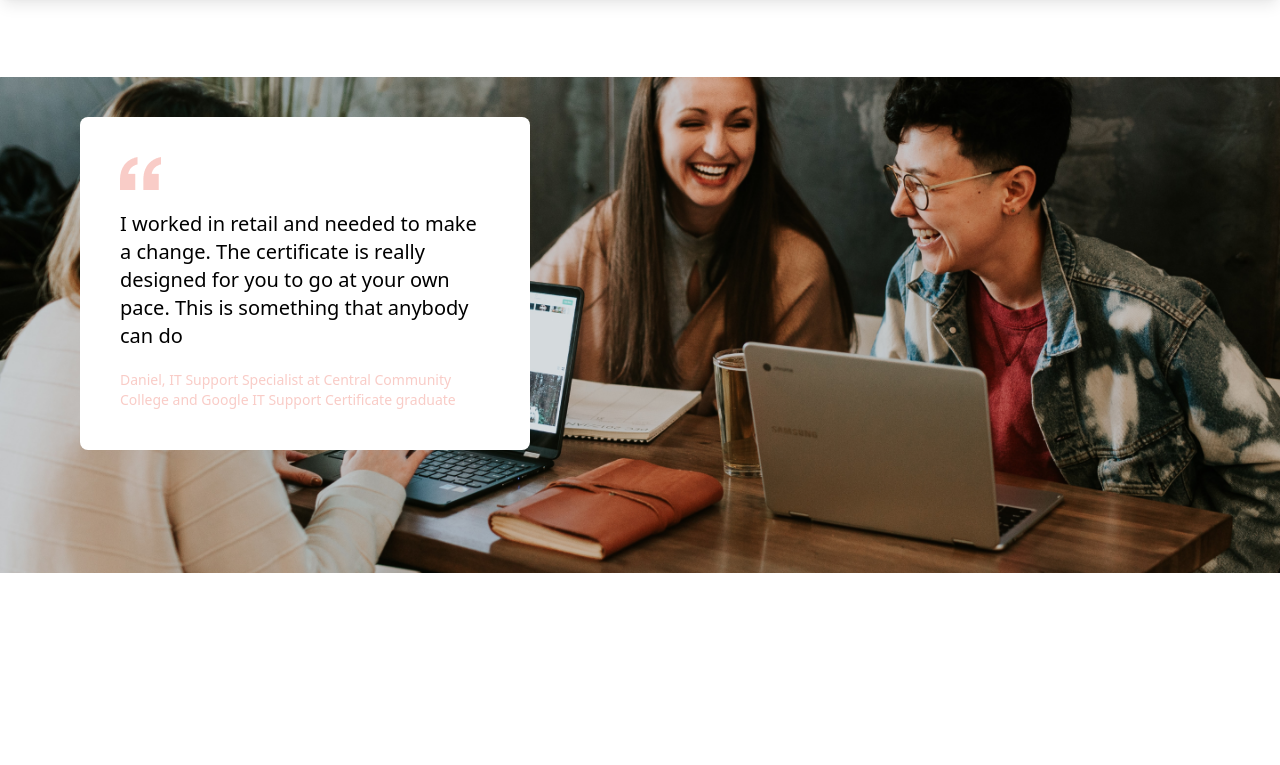
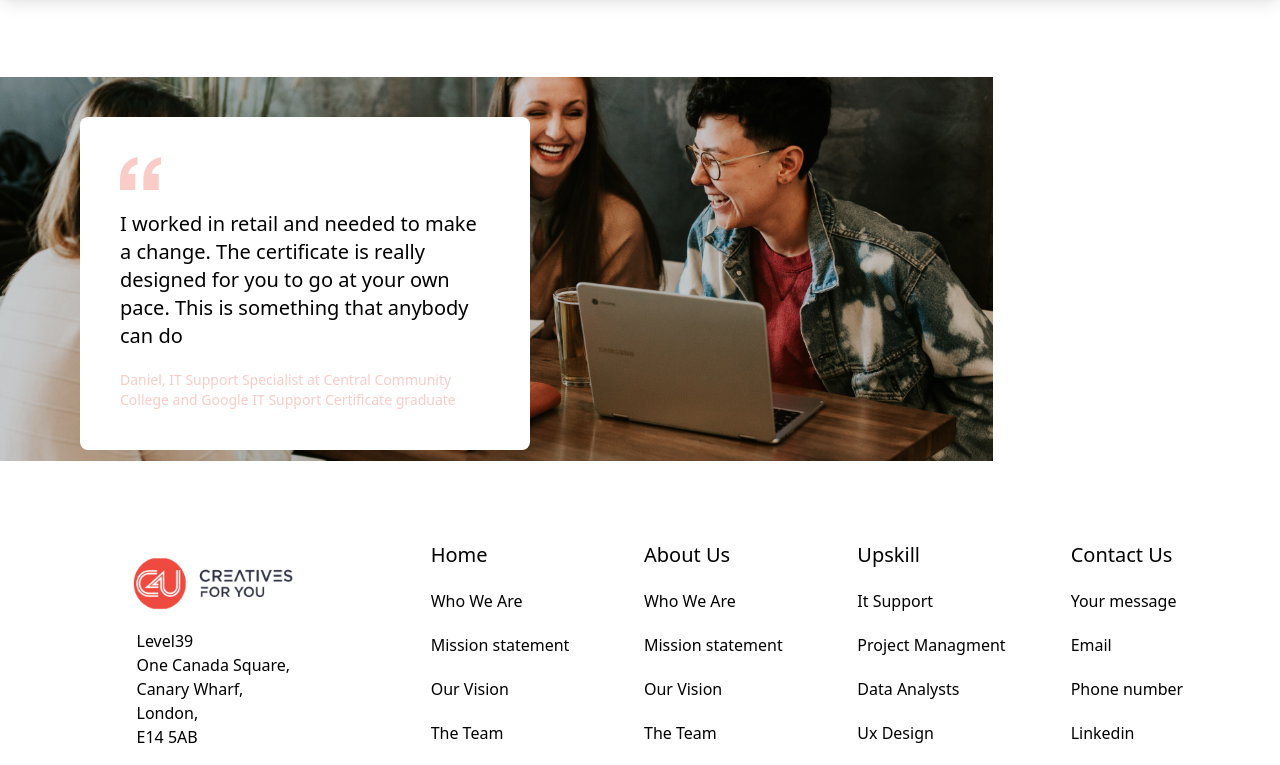
Before and after one commit to rakibulislam161363/tailwind-project-02, a website built with Vite: page index.html in a window 1280 px wide. Shown: the part 6949-7714 px from the top of the page. Before the commit the page ends 7602 px from the top, so only its background shows below. Built offline with nearby package versions, Linux system fonts and the light colour scheme.

Commit message:
naw fainal round start

```diff
--- a/index.html
+++ b/index.html
@@ -807,8 +807,8 @@
 
     <section class="pt-10 md:pt-20 mb-20">
       <div class="relative">
-        <img class="" src="./image/brooke-cagle-g1Kr4Ozfoac-unsplash 2.png" alt="">
-        <div class="absolute bg-white px-10 py-10 top-10 w-[300px] md:w-[450px] left-20 rounded-lg">
+        <img class="h-96" src="./image/brooke-cagle-g1Kr4Ozfoac-unsplash 2.png" alt="">
+        <div class="absolute bg-white px-3 md:px-10 py-3 md:py-10 top-10 w-[300px] md:w-[450px] left-20 rounded-lg">
           <img src="./image/comma.png" alt="">
           <p class="pt-5 text-xl">I worked in retail and needed to make a change. The certificate is really designed for you to go at your own pace. This
           is something that anybody can do</p>
@@ -819,6 +819,58 @@
 
     </section>
 
+
+    <!-- ! Footer section -->
+
+    <footer class="grid grid-cols-12">
+      <!-- first -->
+      <div class="md:col-span-4 col-span-12 flex justify-center items-center flex-col">
+        <img src="./image/c4u full logo_2022 1.png" class="w-40" alt="">
+        <p class=" pt-5 dark:text-white">Level39 <br>
+        One Canada Square,<br>
+        Canary Wharf,<br>
+        London,<br>
+        E14 5AB</p>
+      </div>
+
+      <!-- first -->
+
+      <div class="md:col-span-2 col-span-12 px-10 md:px-1">
+        <h1 class="dark:text-white text-xl mb-5">Home</h1>
+        <p class="dark:text-white mb-5">Who We Are</p>
+        <p class="dark:text-white mb-5">Mission statement</p>
+        <p class="dark:text-white mb-5">Our Vision</p>
+        <p class="dark:text-white mb-5">The Team</p>
+      </div>
+      <!-- second -->
+       <div class="md:col-span-2 col-span-12 px-10 md:px-1">
+        <h1 class="dark:text-white text-xl mb-5">About Us</h1>
+        <p class="dark:text-white mb-5">Who We Are</p>
+        <p class="dark:text-white mb-5">Mission statement</p>
+        <p class="dark:text-white mb-5">Our Vision</p>
+        <p class="dark:text-white mb-5">The Team</p>
+       </div>
+
+       <!-- third -->
+
+       <div class="md:col-span-2 col-span-12 px-10 md:px-1">
+        <h1 class="dark:text-white text-xl mb-5">Upskill</h1>
+        <p class="dark:text-white mb-5">It Support</p>
+        <p class="dark:text-white mb-5">Project Managment</p>
+        <p class="dark:text-white mb-5">Data Analysts</p>
+        <p class="dark:text-white mb-5">Ux Design</p>
+       </div>
+
+       <!-- four -->
+        <div class="md:col-span-2 col-span-12 px-10 md:px-1">
+          <h1 class="dark:text-white text-xl mb-5">Contact Us</h1>
+          <p class="dark:text-white mb-5">Your message</p>
+          <p class="dark:text-white mb-5">Email</p>
+          <p class="dark:text-white mb-5">Phone number</p>
+          <p class="dark:text-white mb-5">Linkedin</p>
+        </div>
+
+    </footer>
 
 
 
```
